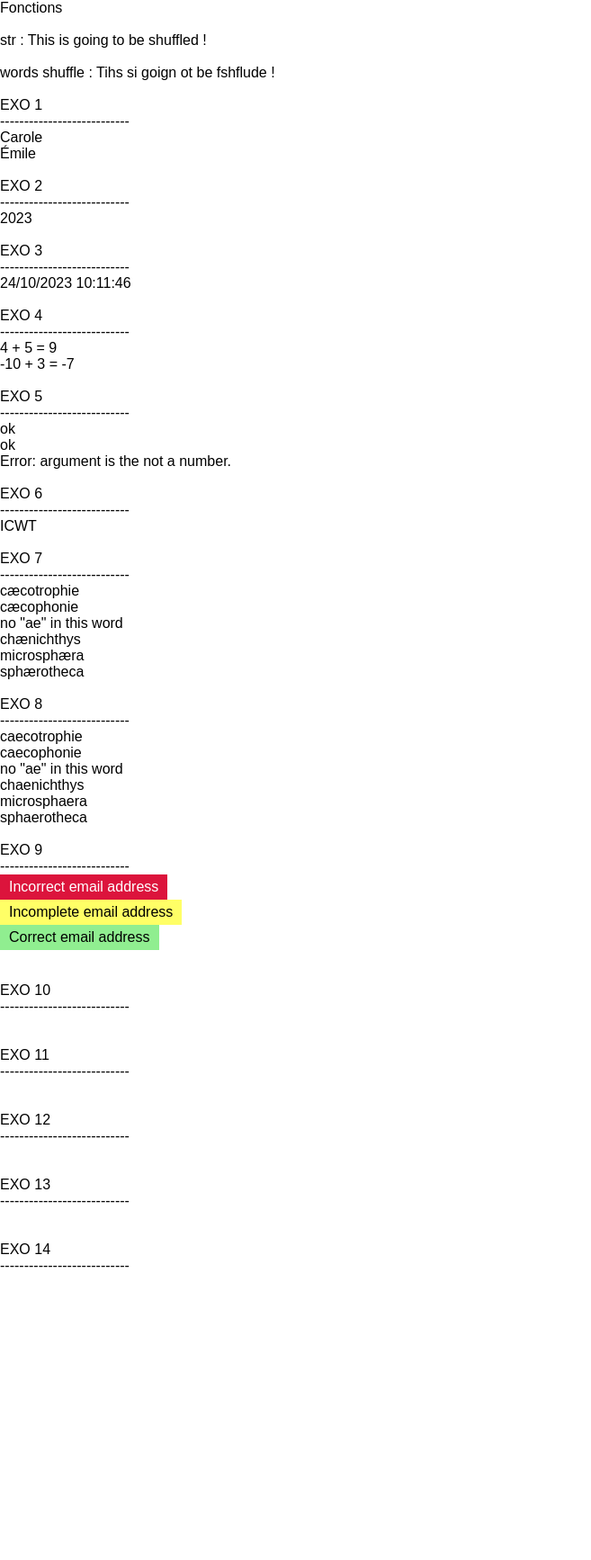
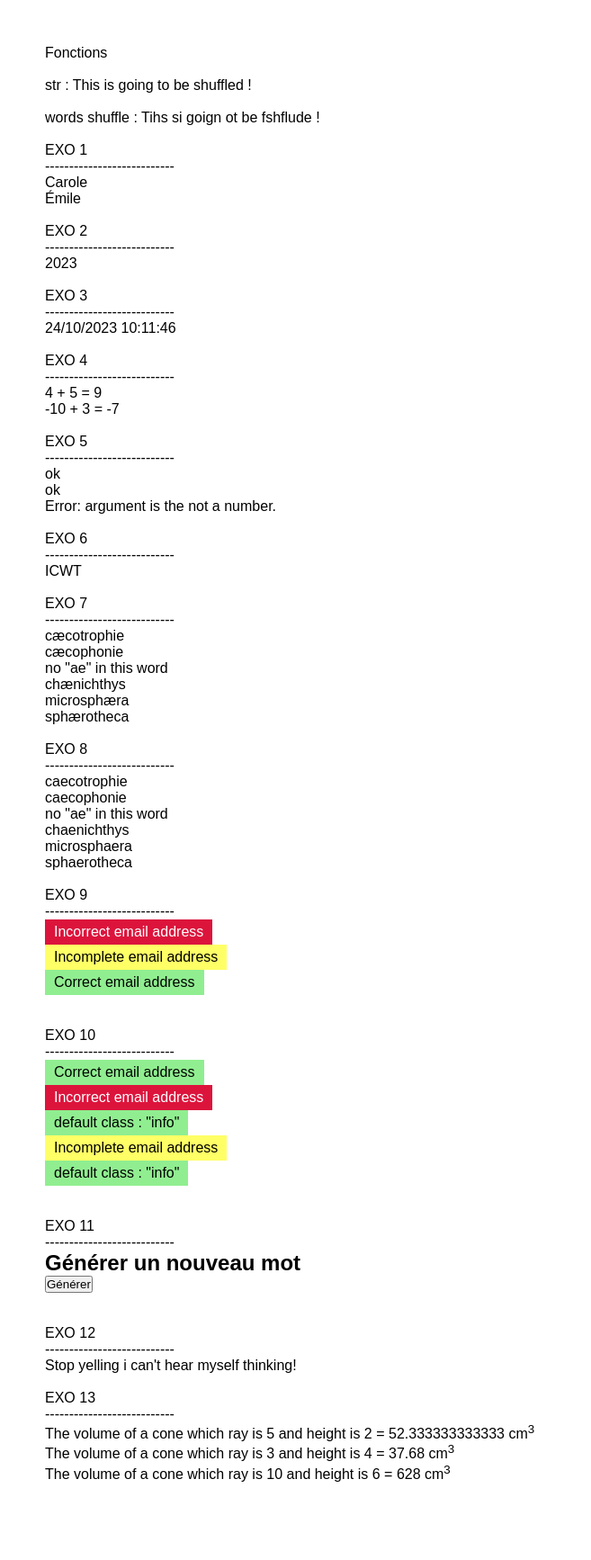
Before and after one commit to Carole-GRD/PHP, a PHP site: page / in a window 1280 px wide. Shown: the whole page at 90% size, without its empty margins (0-657 px from the left). Before the commit the page ends 1409 px from the top, so only its background shows below. Run offline with PHP 8.4, Linux system fonts and the light colour scheme.

Commit message:
functions - exos 9 -> 13 (end)

```diff
--- a/phpFundamentals/css/style.css
+++ b/phpFundamentals/css/style.css
@@ -8,6 +8,7 @@ body {
   font-family: Arial, sans-serif;
   background-color: #FFFFFF;
   color: #000000;
+  padding: 50px;
 }
 
 div#excuse-notes-generator {
--- a/phpFundamentals/functions/functions.php
+++ b/phpFundamentals/functions/functions.php
@@ -262,7 +262,14 @@
             echo '---------------------------';
             echo '<br>';
 
-
+            function feedback_2($message, $class = 'info') {
+                return '<div class="' . $class . '">' . $message . '</div>';
+            }
+            echo feedback_2('Correct email address', 'info');
+            echo feedback_2('Incorrect email address', 'error');
+            echo feedback_2('default class : "info"');
+            echo feedback_2('Incomplete email address', 'warning');
+            echo feedback_2('default class : "info"');
 
             echo '<br><br>';
 
@@ -276,6 +283,43 @@
             echo '<br>';
 
 
+            echo $title = '<h2>Générer un nouveau mot</h2>';
+
+            if (isset($_POST['wordsGenerator'])) {
+
+
+                function wordsGenerator() {
+
+                    // crée une variable avec toutes les lettres de l'alphabet
+                    $alphabet_str = 'abcdefghijklmnopqrstuvwxyz';
+
+                    // Crée un nombre aléatoire pour le nombre de lettres de chaque mot
+                    $numberLettersForLongWords = rand(7, 15);
+                    $numberLettersForShortWords = rand(1, 5);
+
+                    // mélange les lettres de l'alphabet
+                    $alphabet_shuffle_long = str_shuffle($alphabet_str);
+                    $alphabet_shuffle_short = str_shuffle($alphabet_str);
+
+                    // crée un tableau de lettres
+                    $longWordLetters = str_split( $alphabet_shuffle_long);
+                    $shortWordLetters = str_split($alphabet_shuffle_short);
+
+                    // coupe le tableau avec le nombre aléatoire de lettres
+                    array_splice($longWordLetters, $numberLettersForLongWords);
+                    array_splice($shortWordLetters, $numberLettersForShortWords);
+
+                    // forme un mot avec les lettres du tableau
+                    $longWord = implode('', $longWordLetters);
+                    $shortWord = implode('', $shortWordLetters);
+
+
+                    return $words = '<p>' . $shortWord . ' - ' . $longWord . '</p>';
+                }
+                echo wordsGenerator();
+            }
+            echo $button = '<form method="post"><input type="submit" name="wordsGenerator" value="Générer"></form>';
+
 
             echo '<br><br>';
 
@@ -288,7 +332,12 @@
             echo '---------------------------';
             echo '<br>';
 
+            $uppercase_str = 'STOP YELLING I CAN\'T HEAR MYSELF THINKING!';
 
+            function decapitalize($sentence) {
+                return ucfirst(strtolower($sentence));
+            }
+            echo decapitalize($uppercase_str);
 
             echo '<br><br>';
 
@@ -301,26 +350,17 @@
             echo '---------------------------';
             echo '<br>';
 
+            function calculate_cone_volume($ray, $height) {
+                // Volume of a cone which ray is "$ray" and height is $height
+                $volume = $ray * $ray * 3.14 * $height * (1/3);
+                echo 'The volume of a cone which ray is ' . $ray . ' and height is ' . $height .  ' = ' . $volume . ' cm<sup>3</sup><br />';
 
+            }
+            calculate_cone_volume(5, 2);
+            calculate_cone_volume(3, 4);
+            calculate_cone_volume(10, 6);
 
             echo '<br><br>';
-
-
-            // ------------------------------------------------
-
-            // EXO 14
-            echo 'EXO 14';
-            echo '<br>';
-            echo '---------------------------';
-            echo '<br>';
-
-
-
-            echo '<br><br>';
-
-
-            // ------------------------------------------------
-
 
         ?>
     </body>
--- a/phpFundamentals/scss/style.scss
+++ b/phpFundamentals/scss/style.scss
@@ -11,6 +11,7 @@ body {
     font-family: Arial, sans-serif;
     background-color: #FFFFFF;
     color: #000000;
+    padding: 50px;
 }
 
 div#excuse-notes-generator {
```
Also changed, not shown: 1 other file.
